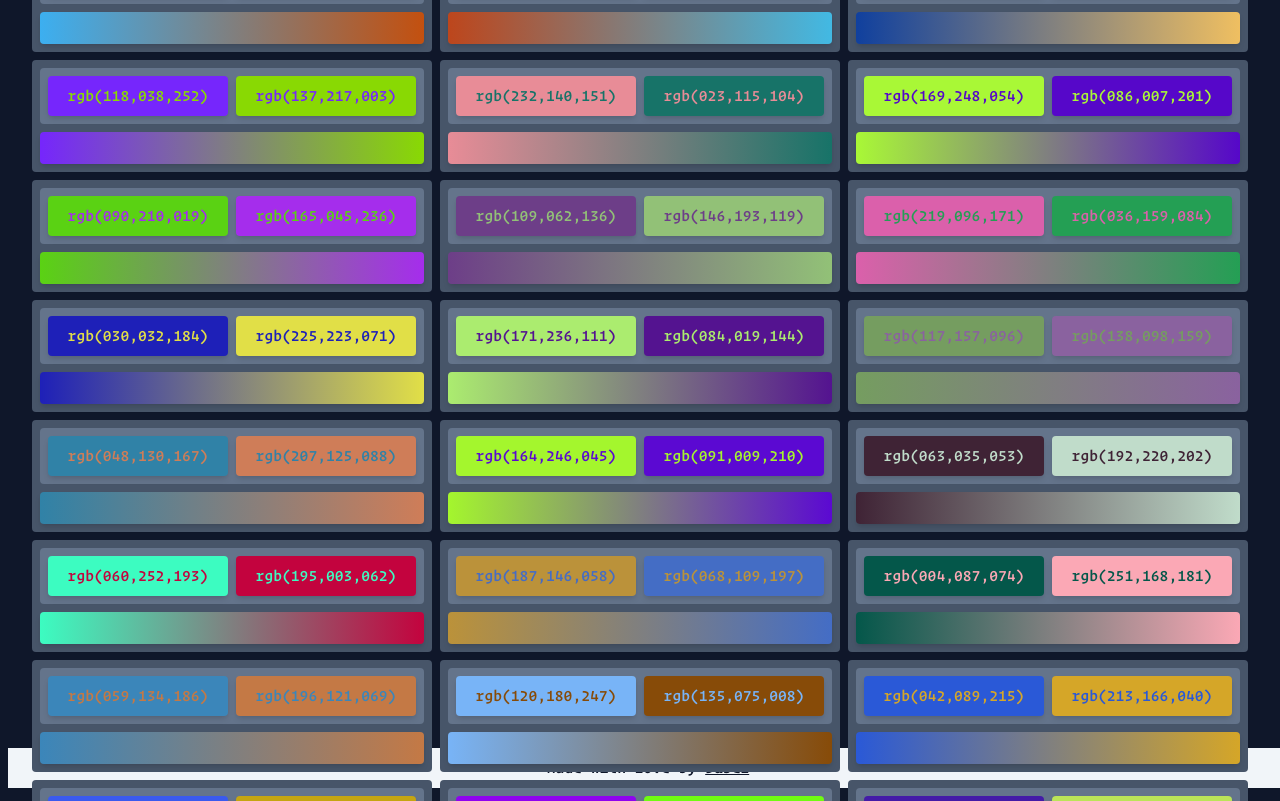
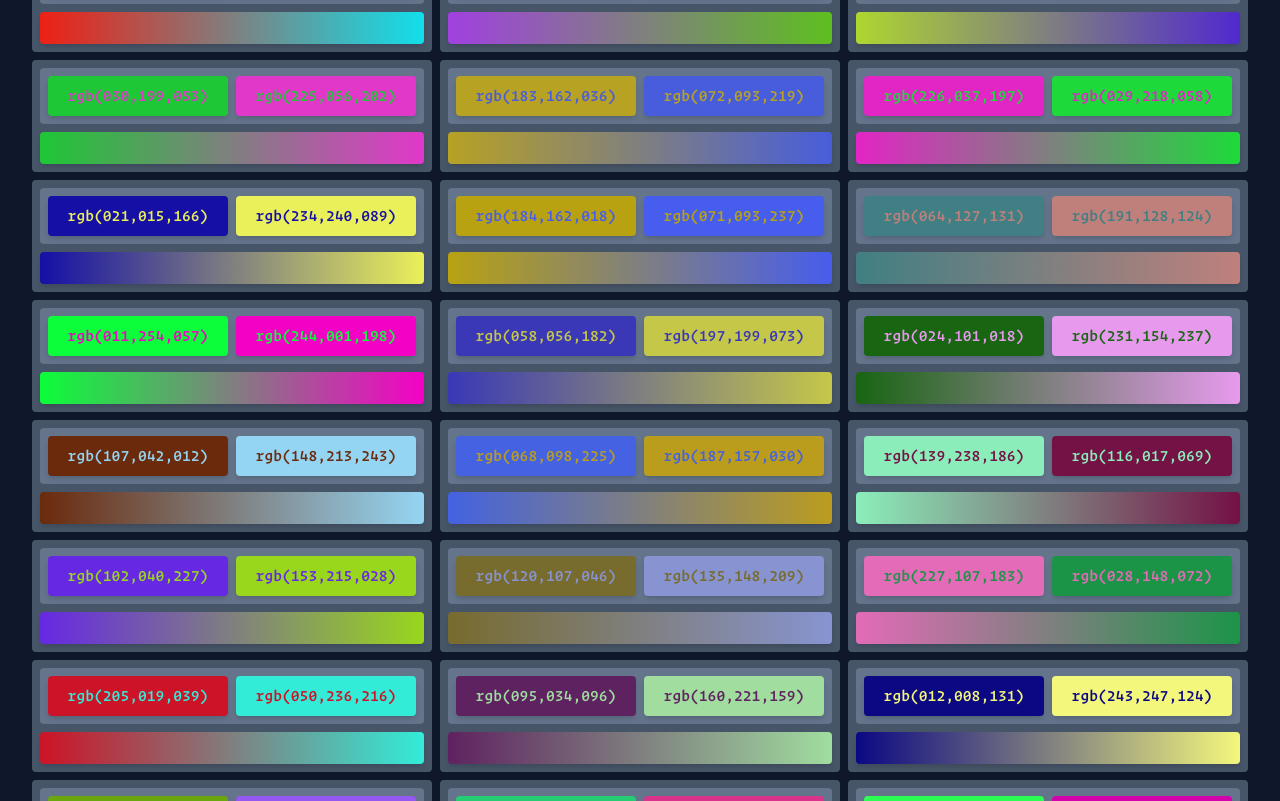
Before and after one commit to JaberChowdhury/ColorCodeGenerator, a React (Create React App) app: page /RgbGrid in a window 1280 px wide. Shown: the part 240-1041 px from the top of the page. Built offline with nearby package versions, Linux system fonts and the light colour scheme.

Commit message:
Removed the major bug from src/Components/HexaGrid/index.jsx

```diff
--- a/src/App.js
+++ b/src/App.js
@@ -3,9 +3,8 @@ import HexaGrid from "./Components/HexaGrid";
 import RgbGrid from "./Components/RgbGrid";
 import HexaPage from "./Components/HexaGrid/[id]/Page.jsx";
 import RgbPage from "./Components/RgbGrid/[id]/Page.jsx";
-import Footer from "./Components/SmallComponent/Footer.jsx";
+
 import { Routes, Route } from "react-router-dom";
-
 export default function App() {
   return (
     <div>
@@ -16,7 +15,6 @@ export default function App() {
         <Route path="/HexaGrid/:id" element={<HexaPage />} />
         <Route path="/RgbGrid/:id" element={<RgbPage />} />
       </Routes>
-      <Footer />
     </div>
   );
 }
--- a/src/Components/HexaGrid/[id]/Page.jsx
+++ b/src/Components/HexaGrid/[id]/Page.jsx
@@ -2,6 +2,7 @@ import { useState } from "react";
 import { useParams } from "react-router-dom";
 import classes from "./Style.module.css";
 import Book from "../../SmallComponent/Book";
+import SlideShow from "../../SmallComponent/SlideShow";
 
 export default function Pages() {
   const [sure, setSure] = useState("Copy");
@@ -53,6 +54,9 @@ export default function Pages() {
       <h1 className="text-slate-100 text-3xl m-2 bg-slate-700 rounded px-2 text-center">
         Hexadecimal Code Analysis
       </h1>
+
+      <SlideShow color1={color1} color2={color2} />
+
       <div className="w-[400px] px-2 flex justify-center items-center flex-col rounded bg-slate-600">
         <div className="p-2 mt-2 w-full bg-slate-500 rounded flex gap-2 justify-between items-center relative">
           <div
--- a/src/Components/HexaGrid/index.jsx
+++ b/src/Components/HexaGrid/index.jsx
@@ -6,33 +6,44 @@ import Head from "../SmallComponent/Head.jsx";
 function HexaGrid() {
   const [hexaCodes, setHexaCodes] = useState([]);
   const [opoHexaCodes, setOpoHexaCodes] = useState([]);
-  const generate = (codeArray) => {
-    let HexadecimalCode = "#";
-    for (let i = 0; i < 6; i++) {
-      HexadecimalCode += codeArray[Math.floor(Math.random() * 16)];
+
+  const generate = () => {
+    let code = "#";
+    let OpositeCode = "#";
+    for (var i = 0; i < 6; i++) {
+      let randomNum = Math.floor(Math.random() * 16);
+      code += [..."0123456789abcdef"][randomNum];
+      OpositeCode += [..."fedcba9876543210"][randomNum];
     }
-    return HexadecimalCode;
+    return { code, OpositeCode };
   };
+
   const handleClick = () => {
     setHexaCodes([]);
     setOpoHexaCodes([]);
-    const one = [];
-    const two = [];
-    for (let i = 0; i < 62; i++) {
-      one.push(generate([..."0123456789abcdef"]));
-      two.push(generate([..."fedcba9876543210"]));
+    let one = [];
+    let two = [];
+    for (var i = 0; i < 60; i++) {
+      let colorObj = generate();
+      one.push(colorObj.code);
+      two.push(colorObj.OpositeCode);
     }
+
     setHexaCodes([...one]);
-
     setOpoHexaCodes([...two]);
   };
+
   // eslint-disable-next-line
+
   useEffect(() => {
     handleClick();
+    return () => handleClick();
   }, []);
+
   return (
     <div className="w-full h-screen flex justify-center bg-slate-900  items-center flex-wrap relative">
       <Head title="Hexadecimal Color" />
+
       <Button id="Random" handle={handleClick} />
 
       <div className="w-full h-screen flex text-slate-200 flex-wrap gap-2 mt-28 justify-center items-center relative">
--- a/src/Components/Home.jsx
+++ b/src/Components/Home.jsx
@@ -1,4 +1,5 @@
 import { Link } from "react-router-dom";
+import Footer from "./SmallComponent/Footer";
 
 export default function Home() {
   return (
@@ -55,6 +56,7 @@ export default function Home() {
           Tiktok😑
         </a>
       </div>
+      <Footer />
     </div>
   );
 }
--- a/src/Components/RgbGrid/[id]/Page.jsx
+++ b/src/Components/RgbGrid/[id]/Page.jsx
@@ -2,6 +2,7 @@ import { useState } from "react";
 import { useParams } from "react-router-dom";
 import classes from "./Style.module.css";
 import Book from "../../SmallComponent/Book";
+import SlideShow from "../../SmallComponent/SlideShow";
 
 export default function Pages() {
   const [sure, setSure] = useState("Copy");
@@ -55,6 +56,9 @@ export default function Pages() {
       <h1 className="text-slate-100 text-3xl m-2 bg-slate-700 rounded px-2 text-center">
         Rgb Code Analysis
       </h1>
+
+      <SlideShow color1={color1} color2={color2} />
+
       <div className="w-[400px] px-2 flex justify-center items-center flex-col rounded bg-slate-600">
         <div className="p-2 mt-2 w-full bg-slate-500 rounded flex gap-2 justify-between items-center relative">
           <div
--- a/src/Components/RgbGrid/index.js
+++ b/src/Components/RgbGrid/index.js
@@ -54,9 +54,13 @@ function RgbGrid() {
   };
 
   // eslint-disable-next-line
+
   useEffect(() => {
     handleClick();
+
+    return () => handleClick();
   }, []);
+
   return (
     <>
       <div className="w-full h-full flex justify-center bg-slate-900  items-center flex-wrap relative">
--- a/src/Components/SmallComponent/Footer.jsx
+++ b/src/Components/SmallComponent/Footer.jsx
@@ -1,6 +1,6 @@
 export default function Footer() {
   return (
-    <div className="w-full p-2 m-2 text-center text-slate-900 bg-slate-100">
+    <div className="w-full fixed bottom-2 p-2 text-center text-slate-900 bg-slate-100">
       Made with love by <strong className="underline">Jaber</strong>
     </div>
   );
--- /dev/null
+++ b/src/Components/SmallComponent/SlideShow.jsx
@@ -0,0 +1,22 @@
+
+
+export default function SlideShow({ color1, color2 }) {
+  return (
+    <div className="w-full h-[250px] overflow-hidden m-2 flex justify-center items-center relative">
+      <div
+        style={{ backgroundColor: color1, color: color2 }}
+        className="w-full h-full font-bold flex justify-center items-center relative"
+      >
+        {color1}
+      </div>
+
+
+      <div
+        style={{ backgroundColor: color2, color: color1 }}
+        className="w-full h-full font-bold flex justify-center items-center relative"
+      >
+        {color2}
+      </div>
+    </div>
+  );
+}
```
Also changed, not shown: 1 other file (tests, documents, lock files or other folders).
